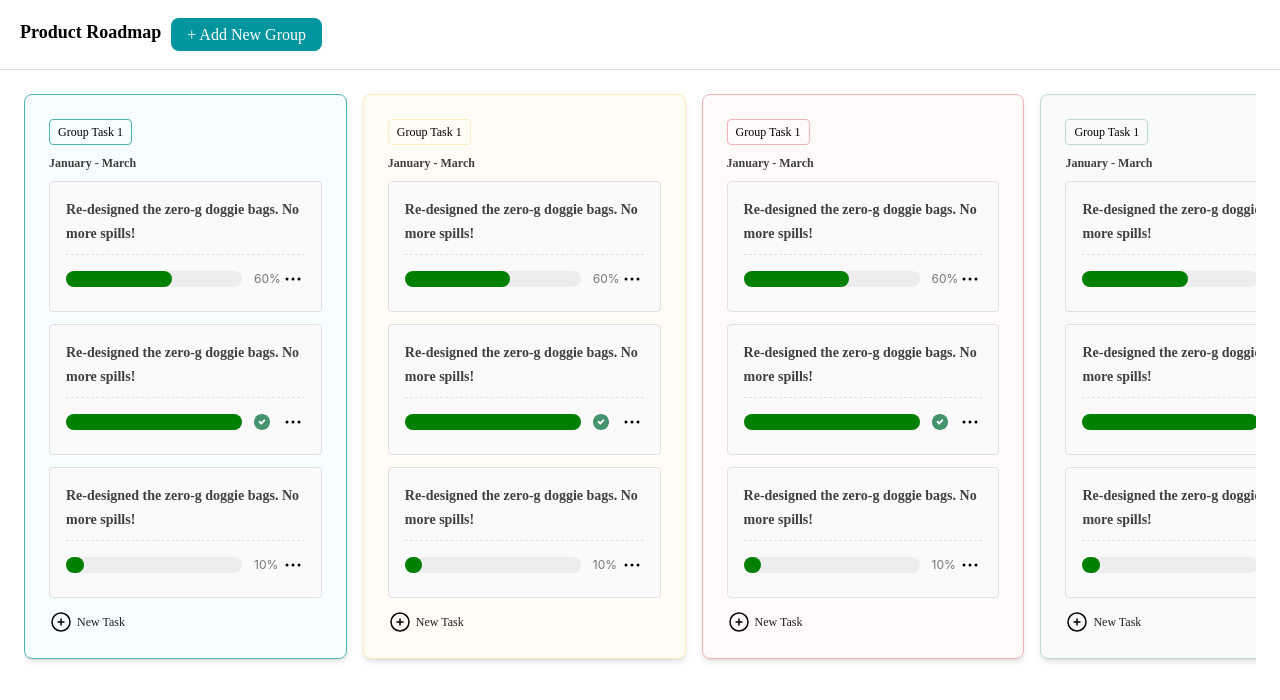
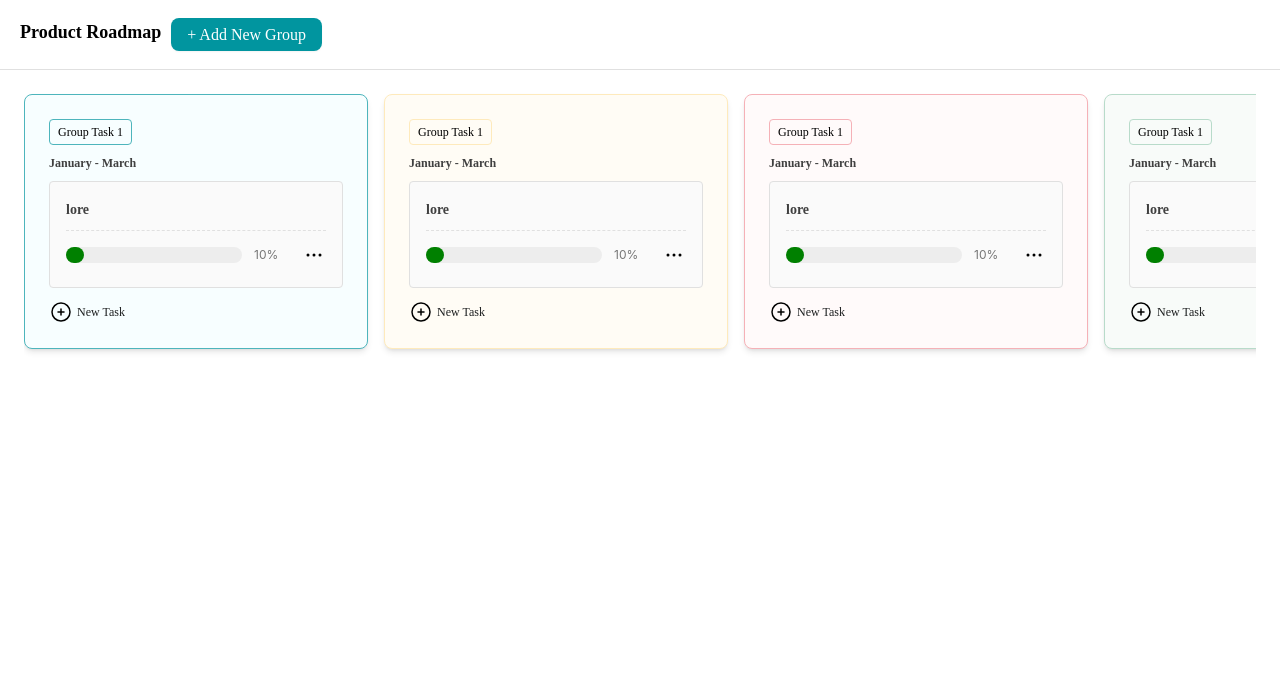
Before and after one commit to mzbudi/rakamin-mini-project, a React (Create React App) app: page / in a window 1280 px wide. Shown: the top 700 px of the page. Built offline with nearby package versions, Linux system fonts and the light colour scheme.

Commit message:
Add : Empty Kanban View, Fix : Min Width Card Kanban

```diff
--- /dev/null
+++ b/src/components/Kanban/EmptyKanban.jsx
@@ -0,0 +1,15 @@
+import React from "react";
+
+const EmptyKanban = () => {
+  return (
+    <div className="flex flex-1 grow bg-[#FAFAFA] border-[#E0E0E0] border rounded px-4 mt-2 mb-3 min-w-[294px]">
+      <div className="border-[#E0E0E0] pt-4 pb-2">
+        <p className="font-nunito font-normal text-sm leading-6 text-[#757575] ">
+          No Task
+        </p>
+      </div>
+    </div>
+  );
+};
+
+export default EmptyKanban;
--- a/src/components/Kanban/KanbanCard.jsx
+++ b/src/components/Kanban/KanbanCard.jsx
@@ -3,10 +3,10 @@ import { ReactComponent as Checklist } from "../../svg/Checklist.svg";
 
 const KanbanCard = ({ progress }) => {
   return (
-    <div className="flex flex-col bg-[#FAFAFA] border-[#E0E0E0] border rounded px-4 mt-2 mb-3">
+    <div className="flex flex-col bg-[#FAFAFA] border-[#E0E0E0] border rounded px-4 mt-2 mb-3 min-w-[294px]">
       <div className="border-b border-dashed border-[#E0E0E0] pt-4 pb-2">
         <p className="font-nunito font-bold text-sm leading-6 text-[#404040] ">
-          Re-designed the zero-g doggie bags. No more spills!
+          lore
         </p>
       </div>
       <div className="flex flex-row mt-3 mb-5 items-center justify-between">
--- a/src/components/Kanban/KanbanGroup.jsx
+++ b/src/components/Kanban/KanbanGroup.jsx
@@ -1,5 +1,6 @@
 import React, { useState } from "react";
 import KanbanCard from "./KanbanCard";
+// import EmptyKanban from "./EmptyKanban";
 import Modal from "../Modal";
 
 const KanbanGroup = ({ kanbanColor }) => {
@@ -89,13 +90,15 @@ const KanbanGroup = ({ kanbanColor }) => {
           January - March
         </p>
         {/* Card Kanban */}
-        <KanbanCard progress={60} />
-        <KanbanCard progress={100} />
+
         <KanbanCard progress={10} />
 
         {/* Button */}
         <div className="flex flex-col mt-2">
-          <button className="flex items-center w-fit" onClick={()=>setIsOpen(true)}>
+          <button
+            className="flex items-center w-fit"
+            onClick={() => setIsOpen(true)}
+          >
             <svg
               xmlns="http://www.w3.org/2000/svg"
               fill="none"
```
